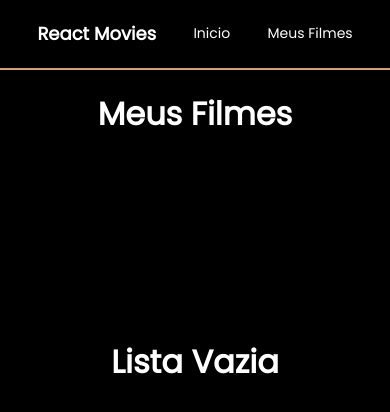
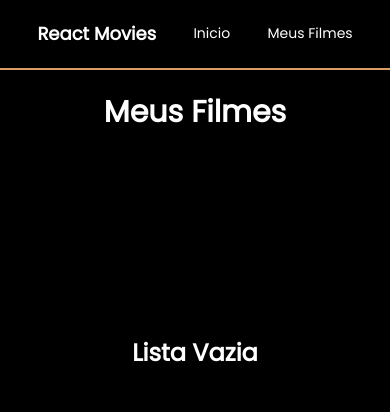
Before and after one commit to vinnycosta9898/react-movies, a React (Vite) app: page /favorites in a window 390 px wide. Shown: the top 412 px of the page. Built offline with nearby package versions, Linux system fonts and the light colour scheme.

Commit message:
Adicionando media querys na pagina Favorites

```diff
--- a/src/components/MovieOptions/styles.ts
+++ b/src/components/MovieOptions/styles.ts
@@ -15,7 +15,7 @@ export const Container = styled.div`
     }
 
     @media (max-width: 630px){
-        top: 370px;
+        top: 320px;
     }
 
     @media (max-width: 530px){
@@ -23,7 +23,7 @@ export const Container = styled.div`
     }
 
     @media (max-width: 430px){
-        top: 250px;
+        top: 230px;
     }
 `
 
--- a/src/pages/Favorites/styles.ts
+++ b/src/pages/Favorites/styles.ts
@@ -8,7 +8,13 @@ export const TitleContainer = styled.div`
 
     h1{
         color: #fff;
+        font-size: 36px;
         margin-top: 20px;
+
+        @media (max-width: 900px){
+            font-size: 30px;
+        }
+
     }
 `
 
@@ -18,7 +24,12 @@ export const MoviesContainer = styled.div`
 
     h1{
         color: #fff;
+        font-size: 32px;
         margin: 200px 0;
+
+        @media (max-width: 900px){
+            font-size: 24px;
+        }
     }
 `
 
@@ -42,7 +53,36 @@ export const CardContainer = styled.div`
         color: #fff;
         font-size: 20px;
         margin: 0 10px;
+        text-align: center;
         width: 80%;
+
+        @media (max-width: 730px){
+            font-size: 16px;
+        }
+
+        @media (max-width: 630px){
+            font-size: 14px;
+        }
+
+        @media (max-width: 530px){
+            font-size: 12px;
+        }
+    }
+
+    @media (max-width: 830px){
+        width: 700px;
+    }
+
+    @media (max-width: 730px){
+        width: 600px;
+    }
+
+    @media (max-width: 630px){
+        width: 500px;
+    }
+
+    @media (max-width: 530px){
+        width: 400px;
     }
 `
 
@@ -58,6 +98,5 @@ export const ButtonsContainer = styled.div`
         cursor: pointer;
         font-size: 16px;
         margin: 10px;
-
     }
 `
```
